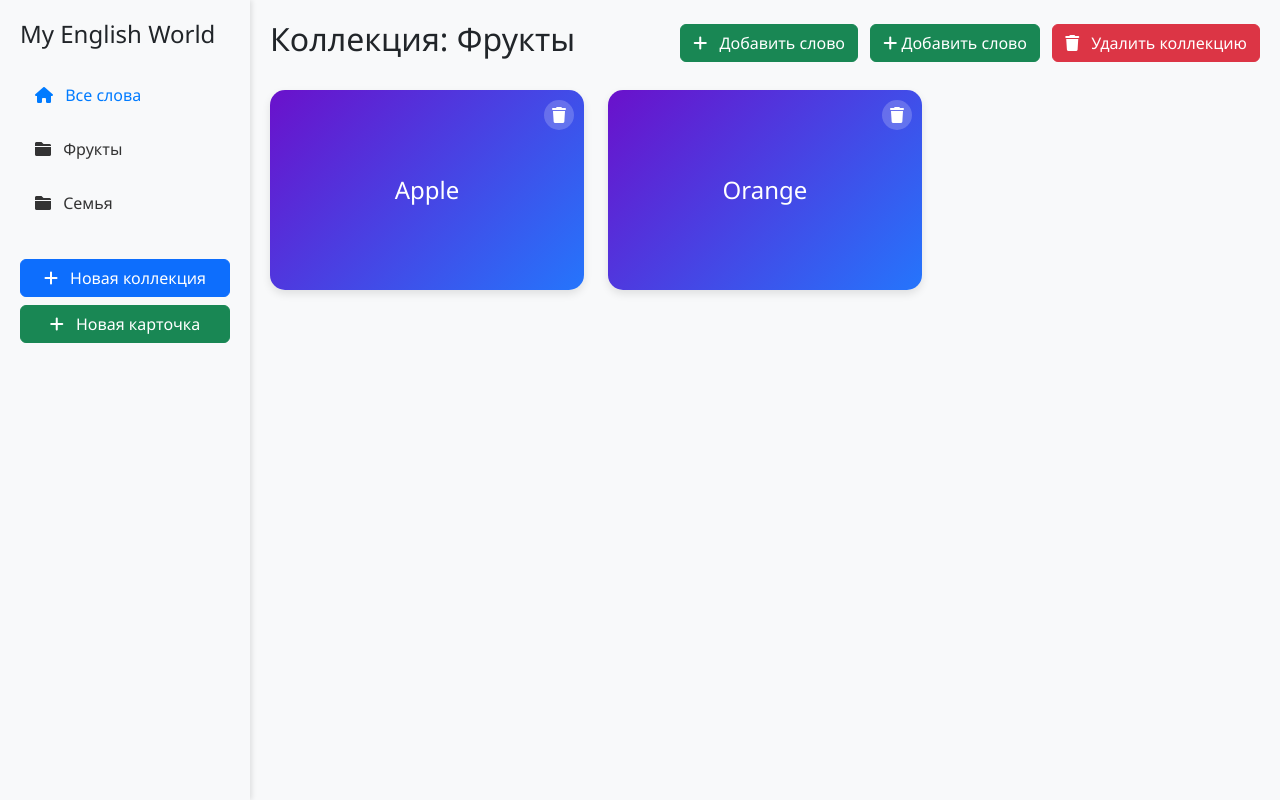
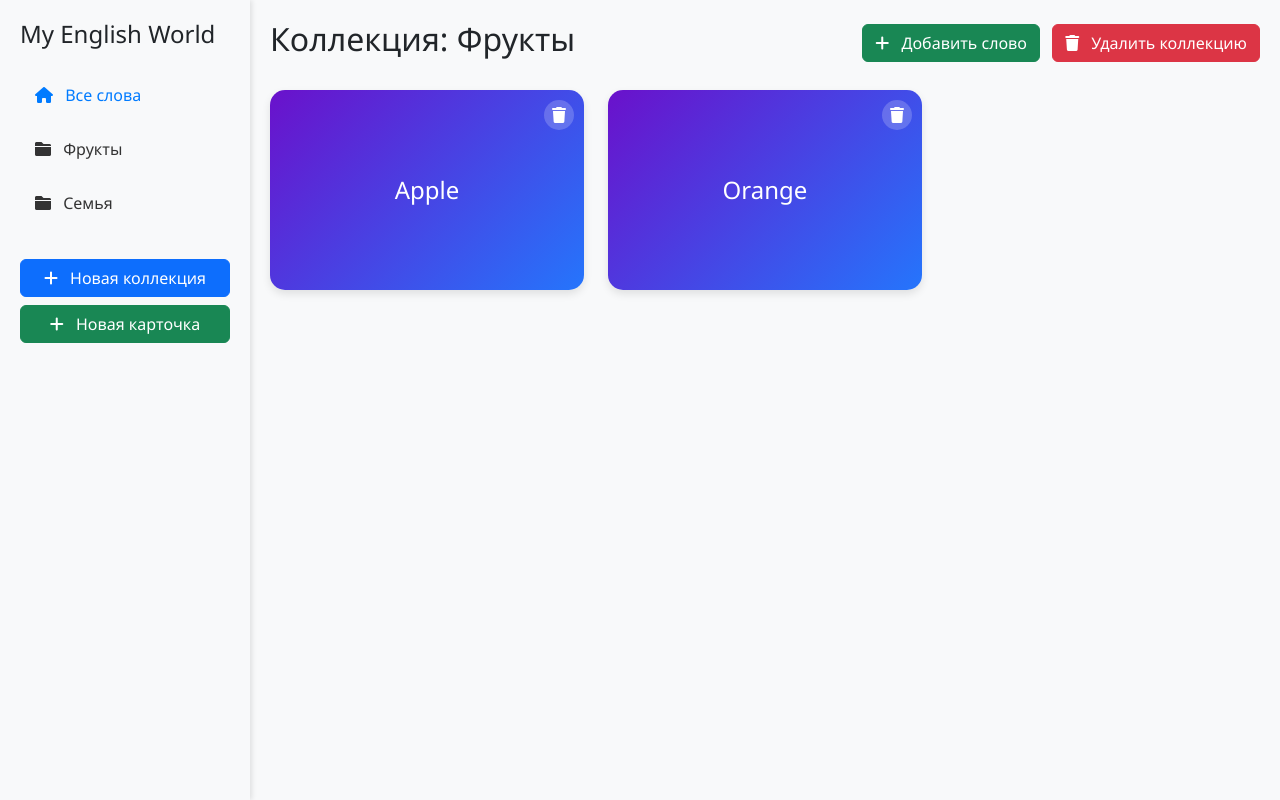
Before and after one commit to Bel-Irina/my_english_world, a Django app: page /collections/3/ in a window 1280 px wide. Run offline with Django 5.2, Linux system fonts and the light colour scheme; data comes from the database, SQL or seed files in the repository.

Commit message:
fix: remove duplicate 'Add word' button

```diff
--- a/flashcards/templates/flashcards/collection_detail.html
+++ b/flashcards/templates/flashcards/collection_detail.html
@@ -6,9 +6,6 @@
     <div>
         <a href="{% url 'add_flashcard_to_collection' collection.id %}" class="btn btn-success">
             <i class="fas fa-plus me-2"></i> Добавить слово
-        </a>
-        <a href="{% url 'add_flashcard_to_collection' collection.id %}" class="btn btn-success ms-2">
-            <i class="fas fa-plus"></i> Добавить слово
         </a>
         <form method="post" action="{% url 'delete_collection' collection.id %}" class="d-inline">
             {% csrf_token %}
```
